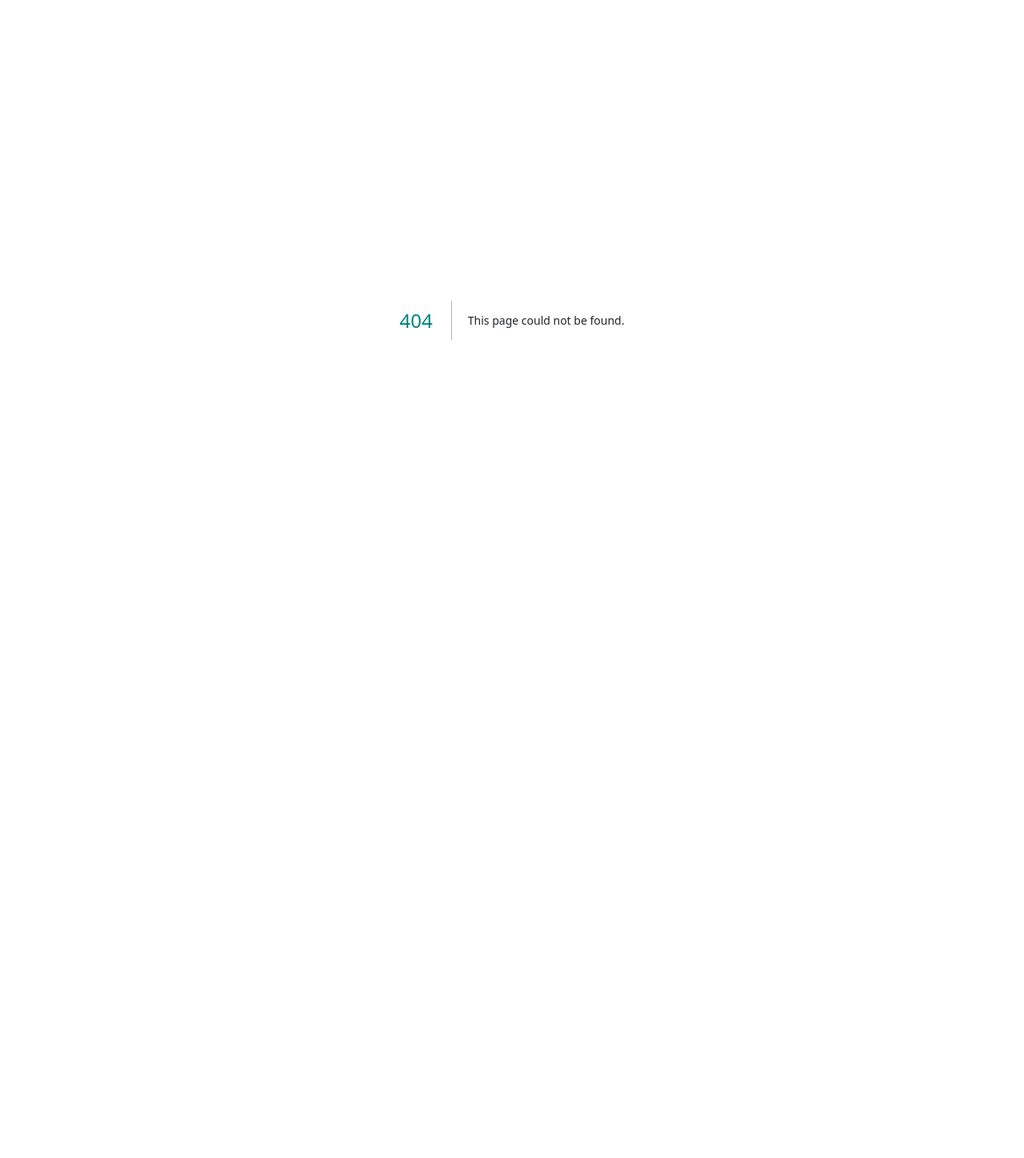
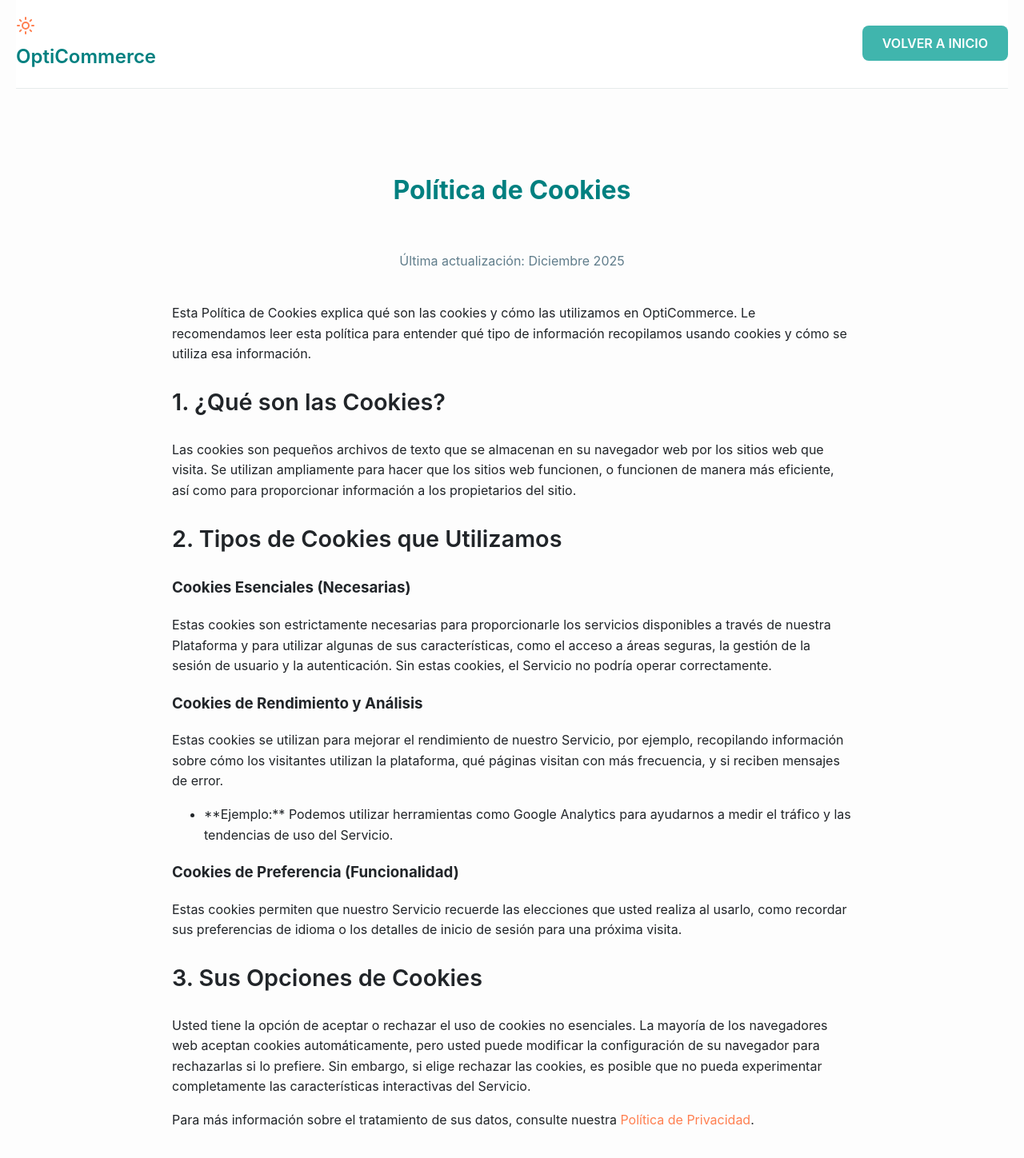
Before and after one commit to Juanjose-ctrl/optimizador-ecommerce, a Next.js app: page /cookies in a window 1280 px wide. Before the commit this address had no page. Shown: the top 1448 px of the page at 80% size. Before the commit the page ends 800 px from the top, so only its background shows below. Built offline with nearby package versions, Linux system fonts and the light colour scheme.

Commit message:
feat: Añadida Política de Cookies y actualizados enlaces del Footer

```diff
--- /dev/null
+++ b/src/app/cookies/page.js
@@ -0,0 +1,79 @@
+// src/app/cookies/page.js
+
+'use client';
+import Link from 'next/link';
+import { Sun } from 'lucide-react';
+
+const Header = () => (
+    // Reutilizamos el Header para consistencia
+    <div className="app-container">
+        <header className="header-main">
+            <div className="logo">
+                <Sun size={24} color="var(--accent-color)" style={{ marginRight: '8px' }} />
+                <h2 style={{ margin: 0, fontSize: '1.5rem', color: 'var(--primary-color)' }}>
+                    OptiCommerce
+                </h2>
+            </div>
+            <nav>
+                <Link href="/" className="btn btn-secondary">
+                    Volver a Inicio
+                </Link>
+            </nav>
+        </header>
+    </div>
+);
+
+export default function CookiesPolicyPage() {
+    return (
+        <>
+            <Header />
+            <main className="app-container" style={{ padding: '80px 0', maxWidth: '850px' }}>
+
+                <h1 className="section-title" style={{ textAlign: 'center' }}>Política de Cookies</h1>
+                <p style={{ textAlign: 'center', color: 'var(--text-color-secondary)', marginBottom: '40px' }}>Última actualización: Diciembre 2025</p>
+
+                <div className="policy-content">
+
+                    <p>
+                        Esta Política de Cookies explica qué son las cookies y cómo las utilizamos en OptiCommerce. Le recomendamos leer esta política para entender qué tipo de información recopilamos usando cookies y cómo se utiliza esa información.
+                    </p>
+
+                    <h2>1. ¿Qué son las Cookies?</h2>
+                    <p>
+                        Las cookies son pequeños archivos de texto que se almacenan en su navegador web por los sitios web que visita. Se utilizan ampliamente para hacer que los sitios web funcionen, o funcionen de manera más eficiente, así como para proporcionar información a los propietarios del sitio.
+                    </p>
+
+                    <h2>2. Tipos de Cookies que Utilizamos</h2>
+
+                    <h3>Cookies Esenciales (Necesarias)</h3>
+                    <p>
+                        Estas cookies son estrictamente necesarias para proporcionarle los servicios disponibles a través de nuestra Plataforma y para utilizar algunas de sus características, como el acceso a áreas seguras, la gestión de la sesión de usuario y la autenticación. Sin estas cookies, el Servicio no podría operar correctamente.
+                    </p>
+
+                    <h3>Cookies de Rendimiento y Análisis</h3>
+                    <p>
+                        Estas cookies se utilizan para mejorar el rendimiento de nuestro Servicio, por ejemplo, recopilando información sobre cómo los visitantes utilizan la plataforma, qué páginas visitan con más frecuencia, y si reciben mensajes de error.
+                    </p>
+                    <ul>
+                        <li>**Ejemplo:** Podemos utilizar herramientas como Google Analytics para ayudarnos a medir el tráfico y las tendencias de uso del Servicio.</li>
+                    </ul>
+
+                    <h3>Cookies de Preferencia (Funcionalidad)</h3>
+                    <p>
+                        Estas cookies permiten que nuestro Servicio recuerde las elecciones que usted realiza al usarlo, como recordar sus preferencias de idioma o los detalles de inicio de sesión para una próxima visita.
+                    </p>
+
+                    <h2>3. Sus Opciones de Cookies</h2>
+                    <p>
+                        Usted tiene la opción de aceptar o rechazar el uso de cookies no esenciales. La mayoría de los navegadores web aceptan cookies automáticamente, pero usted puede modificar la configuración de su navegador para rechazarlas si lo prefiere. Sin embargo, si elige rechazar las cookies, es posible que no pueda experimentar completamente las características interactivas del Servicio.
+                    </p>
+
+                    <p>
+                        Para más información sobre el tratamiento de sus datos, consulte nuestra <Link href="/privacidad">Política de Privacidad</Link>.
+                    </p>
+
+                </div>
+            </main>
+        </>
+    );
+}
--- a/src/app/page.js
+++ b/src/app/page.js
@@ -79,7 +79,7 @@ const Footer = () => (
                     <Link href="/terminos" className='footer-link'>Términos y Condiciones</Link>
                     <Link href="/privacidad" className='footer-link'>Política de Privacidad</Link>
                     <Link href="/reembolso" className='footer-link'>Política de Reembolso</Link>
-                    <a className='footer-link'>Política de Cookies</a>
+                    <Link href="/cookies" className='footer-link'>Política de Cookies</Link>
                 </div>
 
                 <div className="footer-section">
```
